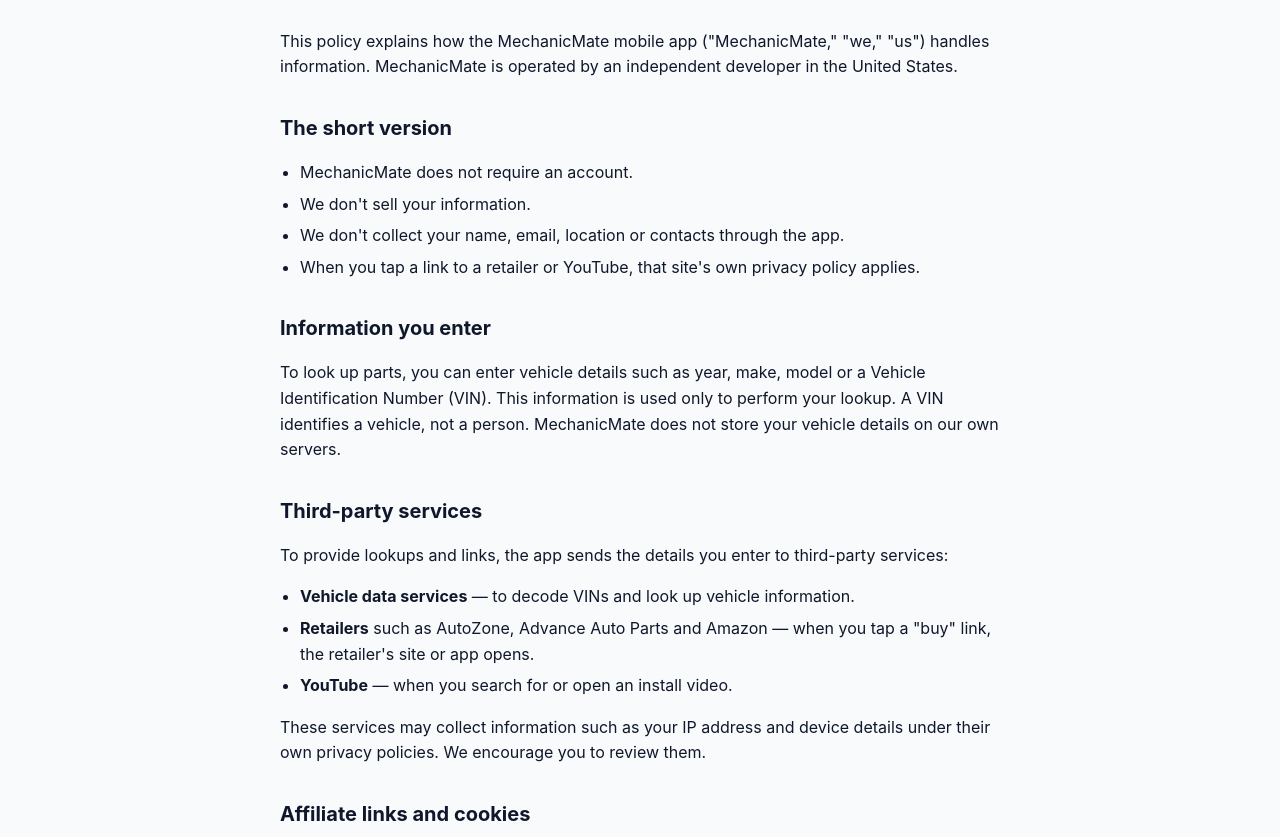
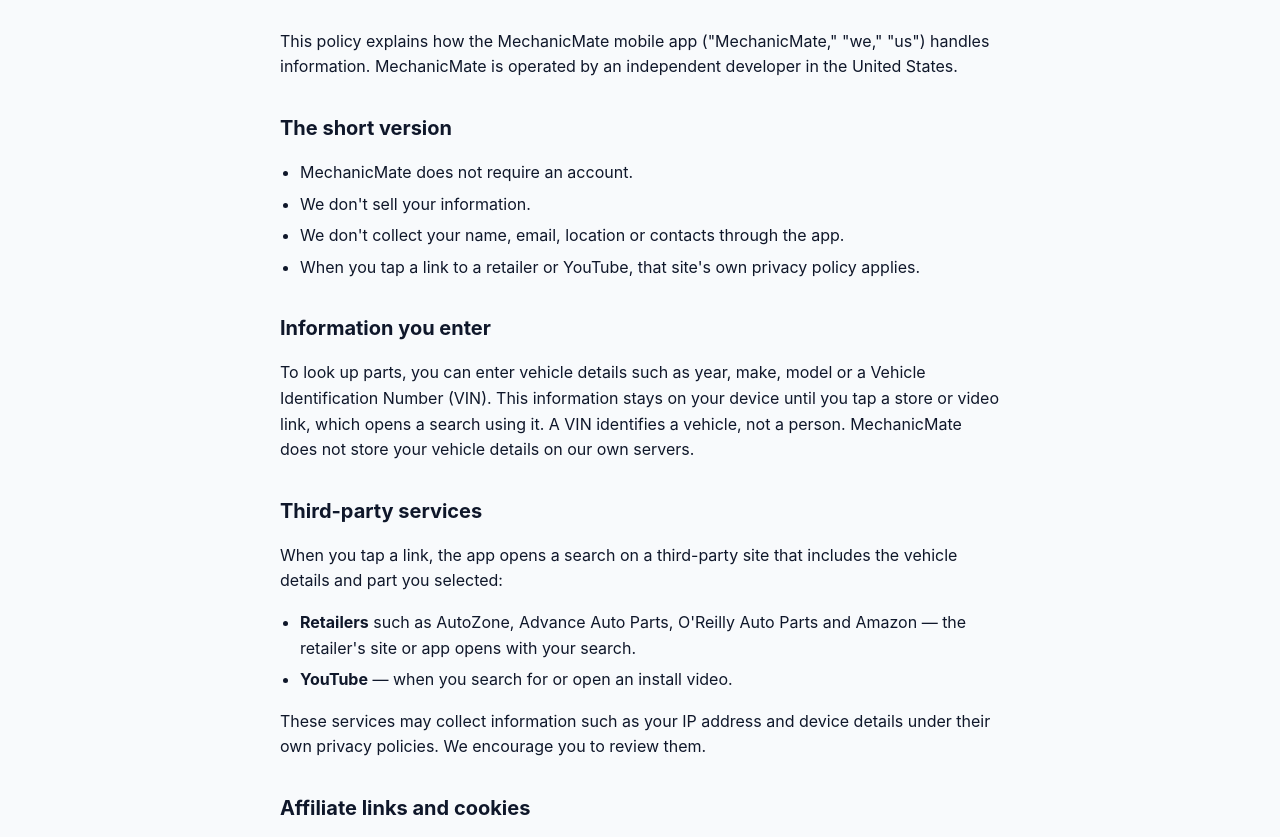
Before and after one commit to dmorrison59/mechanicmate-site, a plain HTML site: page privacy.html in a window 1280 px wide. Shown: the part 196-1033 px from the top of the page. Drawn offline with Linux system fonts and the light colour scheme.

Commit message:
Correct VIN wording: app searches with VIN, does not decode it
Co-Authored-By: Claude Opus 5.5 <noreply@anthropic.com>
Claude-Session: https://claude.ai/code/session_018cjwBHWMXbh2VWfzMSnN9E

```diff
--- a/privacy.html
+++ b/privacy.html
@@ -36,13 +36,12 @@
     </ul>
 
     <h2>Information you enter</h2>
-    <p>To look up parts, you can enter vehicle details such as year, make, model or a Vehicle Identification Number (VIN). This information is used only to perform your lookup. A VIN identifies a vehicle, not a person. MechanicMate does not store your vehicle details on our own servers.</p>
+    <p>To look up parts, you can enter vehicle details such as year, make, model or a Vehicle Identification Number (VIN). This information stays on your device until you tap a store or video link, which opens a search using it. A VIN identifies a vehicle, not a person. MechanicMate does not store your vehicle details on our own servers.</p>
 
     <h2>Third-party services</h2>
-    <p>To provide lookups and links, the app sends the details you enter to third-party services:</p>
+    <p>When you tap a link, the app opens a search on a third-party site that includes the vehicle details and part you selected:</p>
     <ul>
-      <li><strong>Vehicle data services</strong> — to decode VINs and look up vehicle information.</li>
-      <li><strong>Retailers</strong> such as AutoZone, Advance Auto Parts and Amazon — when you tap a "buy" link, the retailer's site or app opens.</li>
+      <li><strong>Retailers</strong> such as AutoZone, Advance Auto Parts, O'Reilly Auto Parts and Amazon — the retailer's site or app opens with your search.</li>
       <li><strong>YouTube</strong> — when you search for or open an install video.</li>
     </ul>
     <p>These services may collect information such as your IP address and device details under their own privacy policies. We encourage you to review them.</p>
```
Also changed, not shown: index.html (+1 -1 lines).
